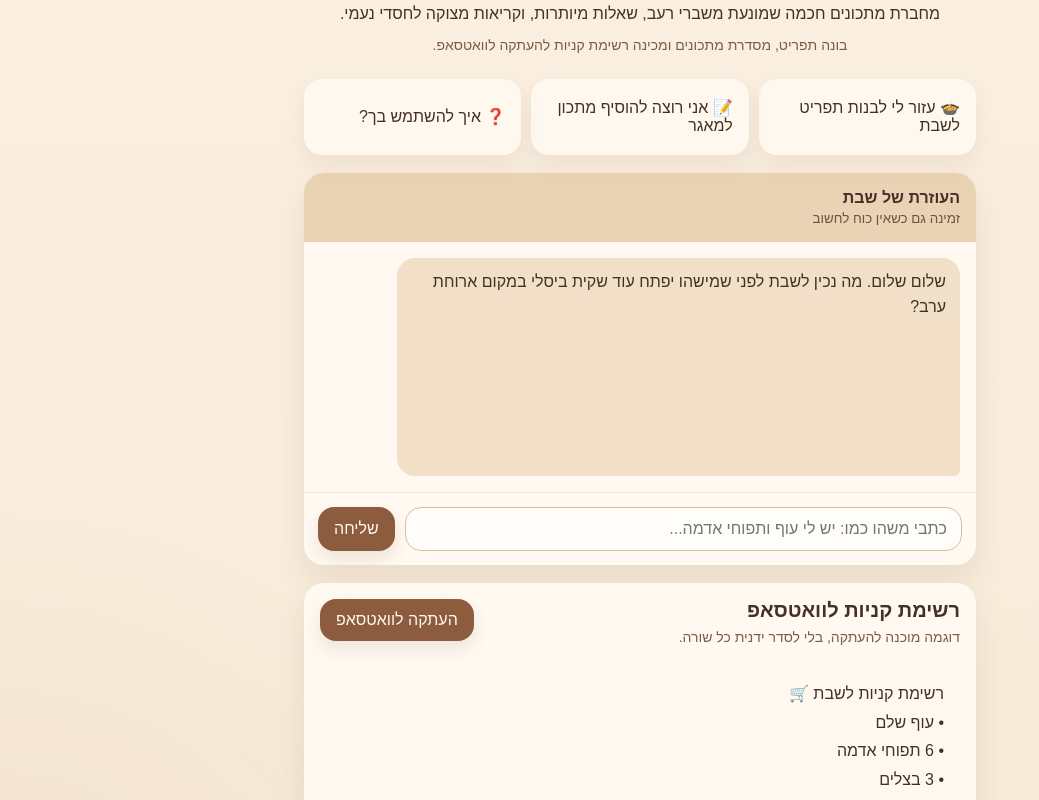
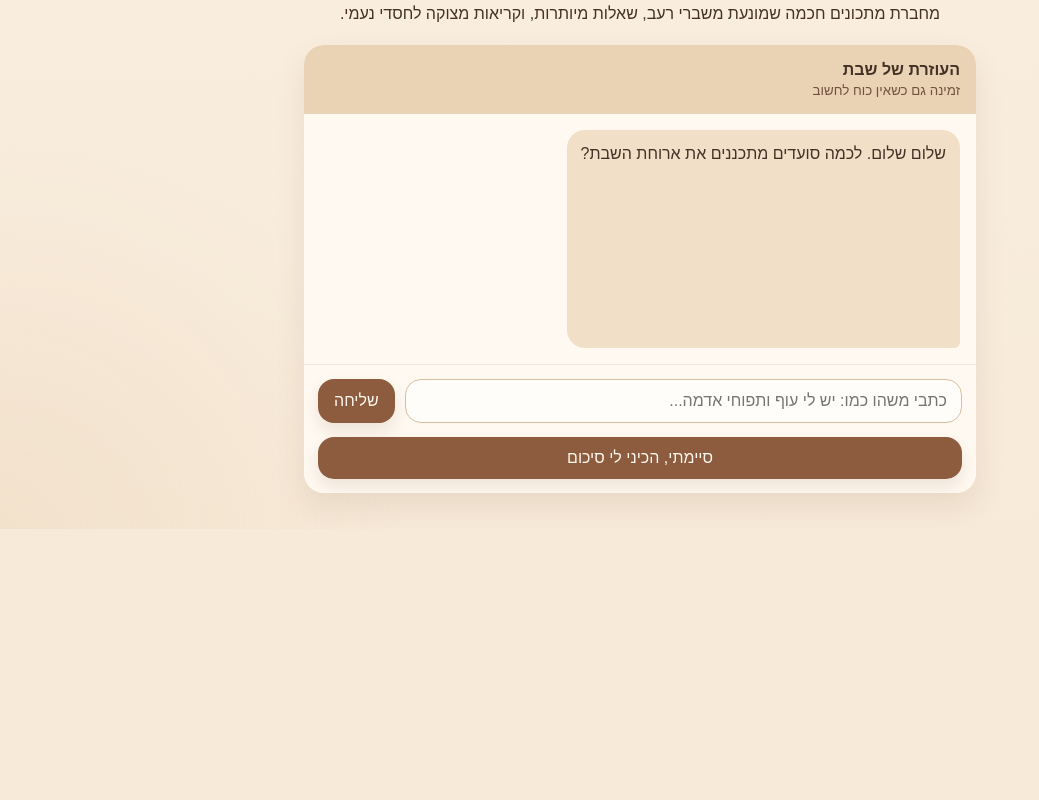
Before and after one commit to dawnidan/ima-promised-chicken-for-shabbat, a React (Vite) app: page / in a window 1280 px wide. Shown: the part 540-1340 px from the top of the page, without its empty margins (0-1039 px from the left). After the commit the page ends 1069 px from the top, so only its background shows below. Built offline with nearby package versions, Linux system fonts and the light colour scheme.

Commit message:
Make chat the primary homepage flow

```diff
--- a/src/App.jsx
+++ b/src/App.jsx
@@ -1,41 +1,26 @@
 import { useState } from 'react';
 import ChatWindow from './components/ChatWindow.jsx';
-import QuickPromptButtons from './components/QuickPromptButtons.jsx';
 import RecipeNotebookHeader from './components/RecipeNotebookHeader.jsx';
 import WhatsAppCopyBox from './components/WhatsAppCopyBox.jsx';
 import recipes from './data/recipes.json';
 
-const quickPrompts = [
+const initialMessages = [
   {
-    label: '🍲 עזור לי לבנות תפריט לשבת',
-    message: 'עזור לי לבנות תפריט לשבת',
-    response:
-      'בשמחה. נתחיל רגוע: מרק, עוף, תוספת אחת, סלט, וקינוח שלא דורש ועדת חקירה. לכמה סועדים מתכננים?',
-  },
-  {
-    label: '📝 אני רוצה להוסיף מתכון למאגר',
-    message: 'אני רוצה להוסיף מתכון למאגר',
-    response:
-      'מעולה. שלחי לי את המתכון כמו שהוא, גם אם הוא נראה כמו צילום מסך אחרי מלחמה. אני אסדר אותו לרכיבים ושלבים.',
-  },
-  {
-    label: '❓ איך להשתמש בך?',
-    message: 'איך להשתמש בך?',
-    response:
-      'אפשר לבקש ממני לבנות תפריט, להפוך מתכון מבולגן למסודר, או להכין רשימת קניות מוכנה להדבקה בוואטסאפ.',
+    role: 'assistant',
+    text: 'שלום שלום. לכמה סועדים מתכננים את ארוחת השבת?',
   },
 ];
 
-const initialMessages = [
-  {
-    role: 'assistant',
-    text: 'שלום שלום. מה נכין לשבת לפני שמישהו יפתח עוד שקית ביסלי במקום ארוחת ערב?',
-  },
+const followUpResponses = [
+  'יופי. יש העדפות, רגישויות או מנות שחייבות להיות על השולחן?',
+  'רשמתי. יש לך חשק לארוחה יותר קלאסית, קלילה או מושקעת?',
+  'מעולה, נראה שיש לנו כיוון טוב. אפשר להוסיף עוד פרט אחד, או לסיים ולקבל תפריט מסודר.',
 ];
 
 export default function App() {
   const [messages, setMessages] = useState(initialMessages);
   const [input, setInput] = useState('');
+  const [isConversationComplete, setIsConversationComplete] = useState(false);
 
   const addConversationTurn = (message, response) => {
     setMessages((current) => [
@@ -43,10 +28,6 @@ export default function App() {
       { role: 'user', text: message },
       { role: 'assistant', text: response },
     ]);
-  };
-
-  const handlePromptClick = (prompt) => {
-    addConversationTurn(prompt.message, prompt.response);
   };
 
   const handleSubmit = (event) => {
@@ -57,24 +38,44 @@ export default function App() {
       return;
     }
 
-    addConversationTurn(
-      trimmed,
-      'קיבלתי. כרגע אני בגרסת טעימה, אבל כבר רשמתי לעצמי להחזיר תשובה חכמה יותר בהמשך.',
-    );
+    const assistantTurns = messages.filter((message) => message.role === 'assistant').length;
+    const response =
+      followUpResponses[assistantTurns - 1] ??
+      'נשמע טוב. כשאת מוכנה, לחצי על "סיימתי" ואסדר הכול לתפריט ולרשימת קניות.';
+
+    addConversationTurn(trimmed, response);
     setInput('');
+  };
+
+  const handleFinishConversation = () => {
+    if (isConversationComplete) {
+      return;
+    }
+
+    setMessages((current) => [
+      ...current,
+      {
+        role: 'assistant',
+        text: 'סגרנו שבת. הכנתי לך תפריט, קישורי מתכונים ורשימת קניות מסודרת.',
+      },
+    ]);
+    setIsConversationComplete(true);
   };
 
   return (
     <main className="app-shell">
       <RecipeNotebookHeader />
-      <QuickPromptButtons prompts={quickPrompts} onPromptClick={handlePromptClick} />
       <ChatWindow
         messages={messages}
         input={input}
         onInputChange={setInput}
         onSubmit={handleSubmit}
+        onFinishConversation={handleFinishConversation}
+        isConversationComplete={isConversationComplete}
       />
-      <WhatsAppCopyBox shoppingList={recipes.shoppingList} />
+      {isConversationComplete && (
+        <WhatsAppCopyBox shoppingList={recipes.shoppingList} menu={recipes.shabbatMenu} />
+      )}
     </main>
   );
 }
--- a/src/components/ChatWindow.jsx
+++ b/src/components/ChatWindow.jsx
@@ -1,6 +1,13 @@
 import MessageBubble from './MessageBubble.jsx';
 
-export default function ChatWindow({ messages, input, onInputChange, onSubmit }) {
+export default function ChatWindow({
+  messages,
+  input,
+  onInputChange,
+  onSubmit,
+  onFinishConversation,
+  isConversationComplete,
+}) {
   return (
     <section className="chat-card" aria-label="צ'אט">
       <div className="chat-header">
@@ -25,6 +32,12 @@ export default function ChatWindow({ messages, input, onInputChange, onSubmit })
           שליחה
         </button>
       </form>
+
+      <div className="chat-actions">
+        <button type="button" onClick={onFinishConversation} disabled={isConversationComplete}>
+          {isConversationComplete ? 'השיחה הסתיימה' : 'סיימתי, הכיני לי סיכום'}
+        </button>
+      </div>
     </section>
   );
 }
--- a/src/components/QuickPromptButtons.jsx
+++ /dev/null
@@ -1,11 +0,0 @@
-export default function QuickPromptButtons({ prompts, onPromptClick }) {
-  return (
-    <section className="quick-prompts" aria-label="התחלה מהירה">
-      {prompts.map((prompt) => (
-        <button key={prompt.label} type="button" onClick={() => onPromptClick(prompt)}>
-          {prompt.label}
-        </button>
-      ))}
-    </section>
-  );
-}
--- a/src/components/RecipeNotebookHeader.jsx
+++ b/src/components/RecipeNotebookHeader.jsx
@@ -18,9 +18,6 @@ export default function RecipeNotebookHeader() {
       <p className="description">
         מחברת מתכונים חכמה שמונעת משברי רעב, שאלות מיותרות, וקריאות מצוקה לחסדי נעמי.
       </p>
-      <p className="helper-line">
-        בונה תפריט, מסדרת מתכונים ומכינה רשימת קניות להעתקה לוואטסאפ.
-      </p>
     </section>
   );
 }
--- a/src/components/WhatsAppCopyBox.jsx
+++ b/src/components/WhatsAppCopyBox.jsx
@@ -1,7 +1,7 @@
 import { useState } from 'react';
 import { formatWhatsappMessage } from '../utils/formatWhatsappMessage.js';
 
-export default function WhatsAppCopyBox({ shoppingList }) {
+export default function WhatsAppCopyBox({ shoppingList, menu }) {
   const [copied, setCopied] = useState(false);
   const message = formatWhatsappMessage(shoppingList);
 
@@ -16,17 +16,29 @@ export default function WhatsAppCopyBox({ shoppingList }) {
   };
 
   return (
-    <section className="shopping-card" aria-label="רשימת קניות לדוגמה">
+    <section className="shopping-card" aria-label="סיכום ארוחת שבת">
       <div className="shopping-header">
         <div>
-          <h2>רשימת קניות לוואטסאפ</h2>
-          <p>דוגמה מוכנה להעתקה, בלי לסדר ידנית כל שורה.</p>
+          <h2>סיכום לשבת</h2>
+          <p>תפריט, קישורי מתכונים ורשימת קניות מוכנה לוואטסאפ.</p>
         </div>
         <button type="button" onClick={handleCopy}>
           {copied ? 'הועתק ✓' : 'העתקה לוואטסאפ'}
         </button>
       </div>
 
+      <div className="menu-section">
+        <h3>התפריט</h3>
+        <ul>
+          {menu.map((item) => (
+            <li key={item.id}>
+              <span>{item.emoji}</span>
+              <a href={item.url}>{item.name}</a>
+            </li>
+          ))}
+        </ul>
+      </div>
+
       <pre>{message}</pre>
     </section>
   );
--- a/src/data/recipes.json
+++ b/src/data/recipes.json
@@ -16,6 +16,26 @@
       "emoji": "🥔"
     }
   ],
+  "shabbatMenu": [
+    {
+      "id": "vegetable-soup",
+      "name": "מרק ירקות",
+      "emoji": "🍲",
+      "url": "#vegetable-soup"
+    },
+    {
+      "id": "shabbat-chicken",
+      "name": "עוף לשבת",
+      "emoji": "🍗",
+      "url": "#shabbat-chicken"
+    },
+    {
+      "id": "potatoes",
+      "name": "תפוחי אדמה בתנור",
+      "emoji": "🥔",
+      "url": "#potatoes"
+    }
+  ],
   "shoppingList": [
     "עוף שלם",
     "6 תפוחי אדמה",
--- a/src/styles/main.css
+++ b/src/styles/main.css
@@ -94,34 +94,11 @@ h1 {
   font-size: 16px;
 }
 
-.helper-line {
-  margin-top: 8px;
-  color: #7b5c46;
-  line-height: 1.55;
-  font-size: 14px;
-}
-
-.quick-prompts {
-  display: grid;
-  gap: 10px;
-  margin-top: 22px;
-}
-
-.quick-prompts button,
 .chat-form button,
+.chat-actions button,
 .shopping-header button {
   border: 0;
   cursor: pointer;
-}
-
-.quick-prompts button {
-  min-height: 58px;
-  padding: 14px 16px;
-  border-radius: 18px;
-  background: #fff8ef;
-  color: #443126;
-  text-align: right;
-  box-shadow: 0 10px 22px rgba(112, 72, 39, 0.08);
 }
 
 .chat-card,
@@ -199,12 +176,27 @@ h1 {
 }
 
 .chat-form button,
+.chat-actions button,
 .shopping-header button {
   border-radius: 16px;
   padding: 12px 16px;
   background: #8d5b3d;
   color: #fff8ef;
   box-shadow: 0 8px 16px rgba(112, 72, 39, 0.12);
+}
+
+.chat-actions {
+  display: flex;
+  padding: 0 14px 14px;
+}
+
+.chat-actions button {
+  width: 100%;
+}
+
+.chat-actions button:disabled {
+  cursor: default;
+  opacity: 0.72;
 }
 
 .shopping-card {
@@ -232,6 +224,36 @@ h1 {
   align-self: flex-start;
 }
 
+.menu-section {
+  margin-top: 16px;
+  padding: 16px;
+  border-radius: 16px;
+  background: #fff8ef;
+}
+
+.menu-section h3 {
+  margin: 0 0 10px;
+  font-size: 17px;
+}
+
+.menu-section ul {
+  display: grid;
+  gap: 10px;
+  margin: 0;
+  padding: 0;
+  list-style: none;
+}
+
+.menu-section li {
+  display: flex;
+  align-items: center;
+  gap: 8px;
+}
+
+.menu-section a {
+  color: #6f412c;
+}
+
 pre {
   margin: 16px 0 0;
   padding: 16px;
@@ -252,14 +274,6 @@ pre {
     font-size: 34px;
   }
 
-  .quick-prompts {
-    grid-template-columns: repeat(3, 1fr);
-  }
-
-  .quick-prompts button {
-    min-height: 76px;
-  }
-
   .shopping-header {
     flex-direction: row;
     align-items: start;
```
